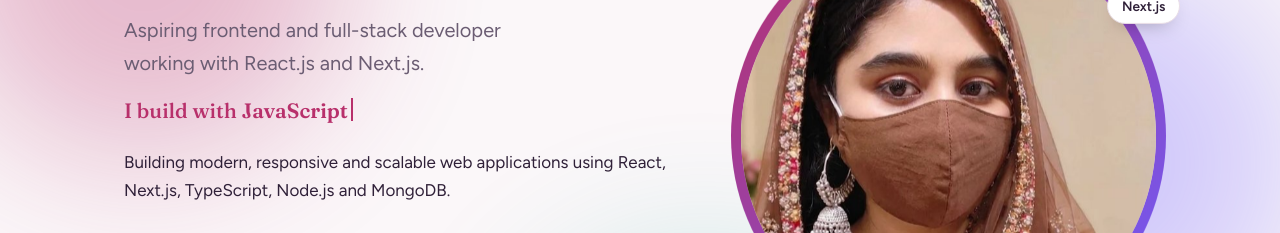
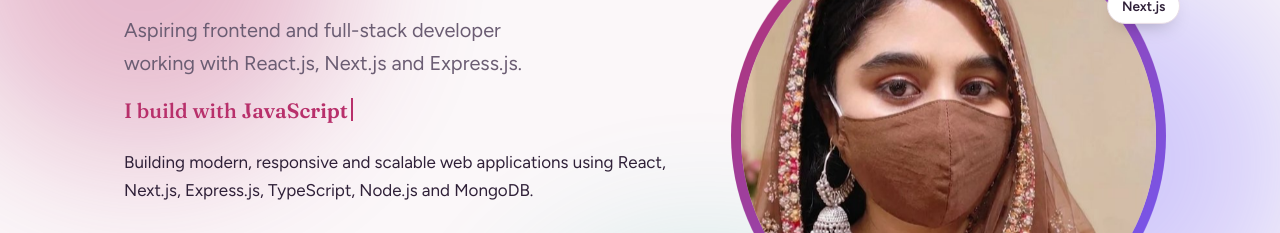
Before and after one commit to nazmincodes/Nazmin-portfolio, a plain HTML site: page index.html in a window 1280 px wide. Shown: the part 222-455 px from the top of the page. Drawn offline with Linux system fonts and the light colour scheme.

Commit message:
add technology

```diff
--- a/index.html
+++ b/index.html
@@ -6,7 +6,7 @@
     <meta name="viewport" content="width=device-width, initial-scale=1, viewport-fit=cover">
     <title>Nazmin Akter – Aspiring Full-Stack Developer</title>
     <meta name="description"
-        content="Portfolio of Nazmin Akter, CSE student and aspiring full-stack developer building with React, JavaScript and Next.js.">
+        content="Portfolio of Nazmin Akter, CSE student and aspiring full-stack developer building with React, JavaScript, next.js and Express.js.">
     <link rel="preconnect" href="https://fonts.googleapis.com">
     <link rel="preconnect" href="https://fonts.gstatic.com" crossorigin>
     <link
@@ -44,9 +44,9 @@
             <div class="wrap">
                 <div>
                     <h1>Nazmin Akter</h1>
-                    <p class="role">Aspiring frontend and full-stack developer working with React.js and Next.js.</p>
+                    <p class="role">Aspiring frontend and full-stack developer working with React.js, Next.js and Express.js.</p>
                     <p class="typed">I build with <span id="typed"></span><i class="caret" aria-hidden="true"></i></p>
-                    <p class="lead">Building modern, responsive and scalable web applications using React, Next.js,
+                    <p class="lead">Building modern, responsive and scalable web applications using React, Next.js, Express.js,
                         TypeScript, Node.js and MongoDB.</p>
                     <div class="cta">
                         <a class="btn primary"
```
